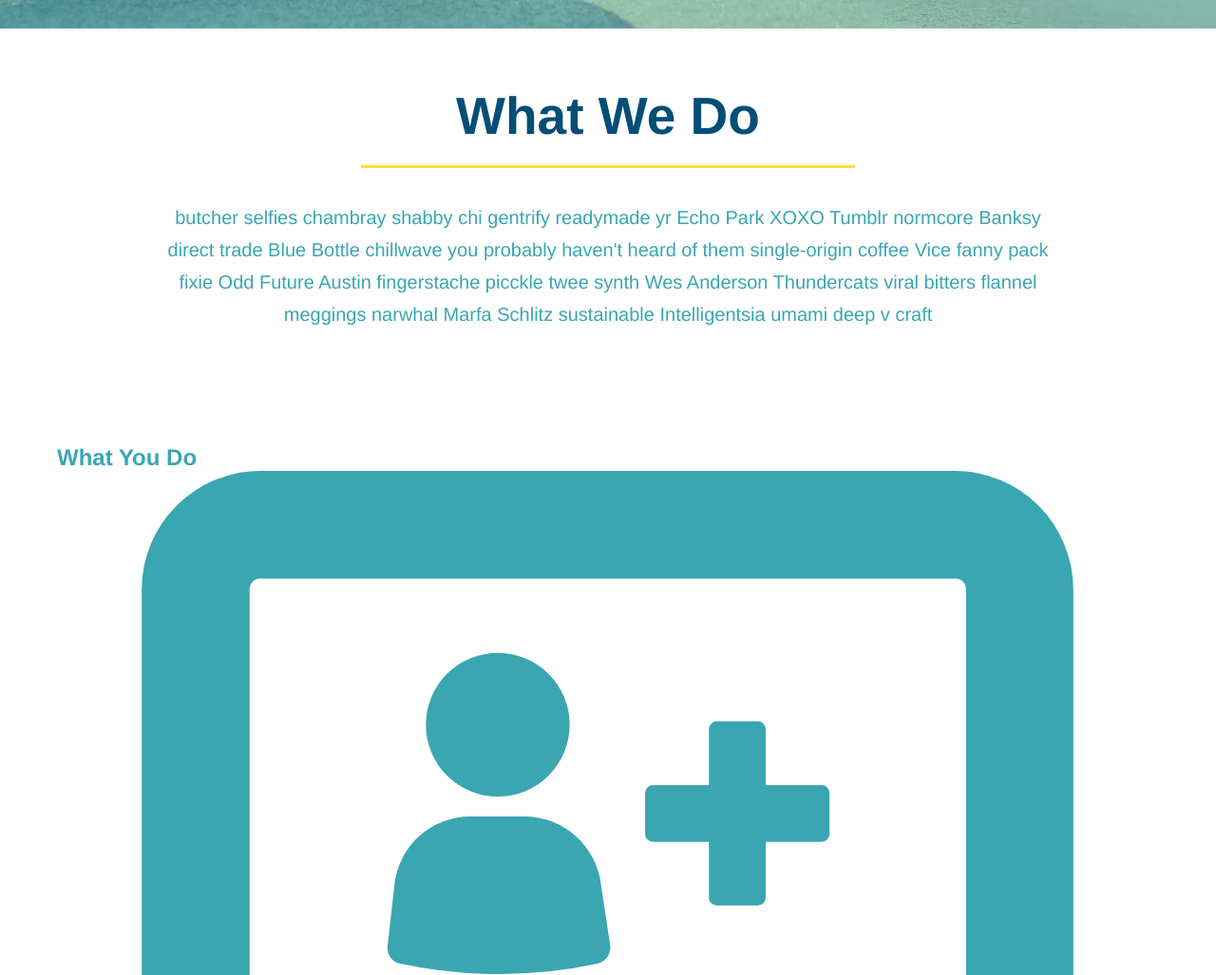
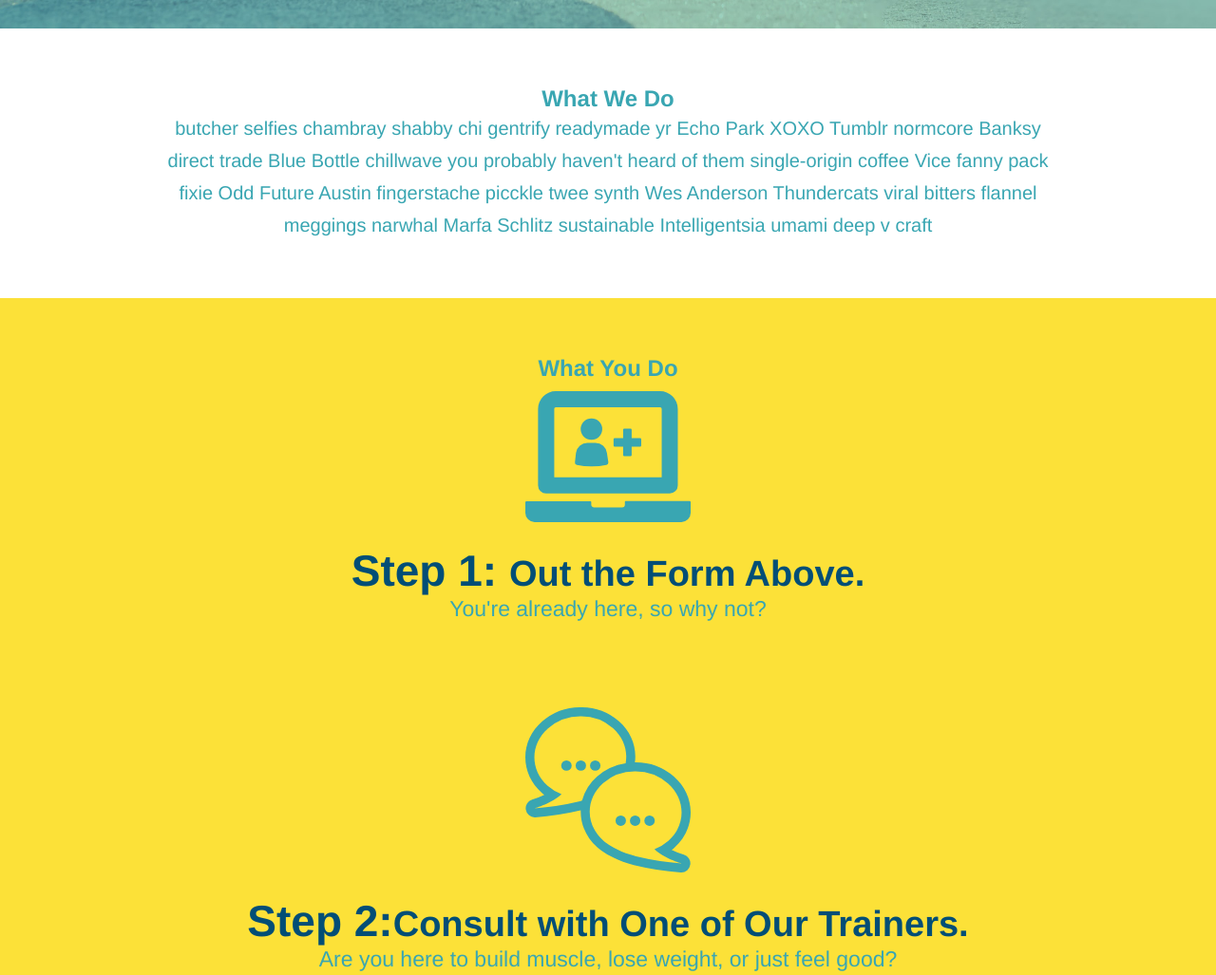
Before and after one commit to escowin/run-buddy, a plain HTML site: page index.html in a window 1280 px wide. Shown: the part 652-1679 px from the top of the page at 95% size. Drawn offline with Linux system fonts and the light colour scheme.

Commit message:
style what you do section

```diff
--- a/assets/css/style.css
+++ b/assets/css/style.css
@@ -125,16 +125,6 @@
       text-align: center;
   }
 
-  .intro h2 {
-      font-size: 55px;
-      color: #024e76;
-      margin-bottom: 35px;
-      padding: 0 100px 20px 100px;
-      border-bottom: 3px solid;
-      border-color: #fce138;
-      display: inline-block;
-  }
-
   .intro p {
       line-height: 1.7;
       color: #39a6b2;
@@ -142,3 +132,49 @@
       font-size: 20px;
       margin: 0 auto;
   }
+
+  .steps {
+      text-align: center;
+      background: #fce138;
+  }
+
+  .section title {
+      font-size: 55px;
+      color: #024e76;
+      margin-bottom: 35px;
+      padding: 0 100px 20px 100px;
+      display: inline-block;
+      border-bottom: 3px solid;
+  }
+
+  .primary-border {
+      border-color: #fce138;
+  }
+
+  .secondary-border {
+      border-color: #39a6b2;
+  }
+
+  .steps div {
+      margin-bottom: 80px;
+  }
+
+  .steps img {
+      width: 15%;
+      margin: 10px 0
+  }
+
+  .steps h3 {
+      color: #024e76;
+      font-size: 46px;
+      margin-top: 10px;
+  }
+
+  .steps p {
+      color: #39a6b2;
+      font-size: 23px;
+  }
+
+  .steps span {
+      font-size: 38px;
+  }
--- a/index.html
+++ b/index.html
@@ -70,38 +70,38 @@
 
   <!-- "what we do" section -->
   <section id="what-we-do" class="intro">
-    <h2>What We Do</h2>
+    <h2 class="section-title primary-border">What We Do</h2>
     <p>
       butcher selfies chambray shabby chi gentrify readymade yr Echo Park XOXO Tumblr normcore Banksy direct trade Blue Bottle chillwave you probably haven't heard of them single-origin coffee Vice fanny pack fixie Odd Future Austin fingerstache picckle twee synth Wes Anderson Thundercats viral bitters flannel meggings narwhal Marfa Schlitz sustainable Intelligentsia umami deep v craft
     </p>
   </section>
 
   <!-- "what you do" section -->
-  <section id="what-you-do">
-    <h2>What You Do</h2>
+  <section id="what-you-do" class="steps">
+    <h2 class="section-title secondary-border">What You Do</h2>
 
     <div>
       <!-- insert this img element -->
       <img src="./assets/images/step-1.svg" alt="" />
-      <h3>Step 1: Fill Out the Form Above.</h3>
+      <h3>Step 1: <span>Out the Form Above.</span></h3>
       <p>You're already here, so why not?</p>
     </div>
 
     <div>
       <img src="./assets/images/step-2.svg" alt="" />
-      <h3>Step 2: Consult with One of Our Trainers.</h3>
+      <h3>Step 2:<span>Consult with One of Our Trainers.</span></h3>
       <p>Are you here to build muscle, lose weight, or just feel good?</p>
     </div>
 
     <div>
       <img src="./assets/images/step-3.svg" alt="" />
-      <h3>Step 3: Get Running.</h3>
+      <h3>Step 3: <span>Get Running.</span></h3>
       <p>Hit the ground running (literally) once your trainer lays out your plan.</p>
     </div>
 
     <div>
       <img src="./assets/images/step-4.svg" alt="" />
-      <h3>Step 4: See Results</h3>
+      <h3>Step 4: <span>See Results</span></h3>
       <p>Bi-weekly checkins with your trainer will keep you focused</p>
     </div>
   </section>
```
